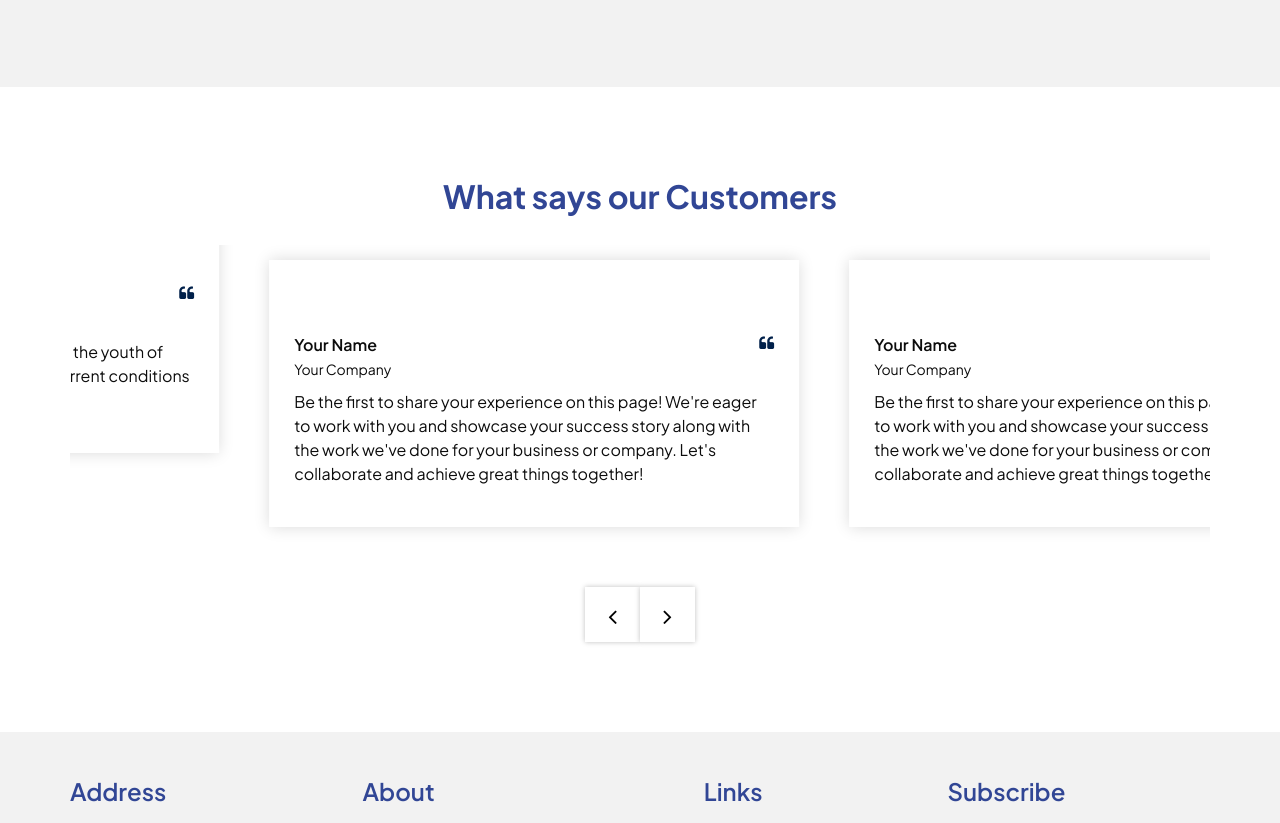
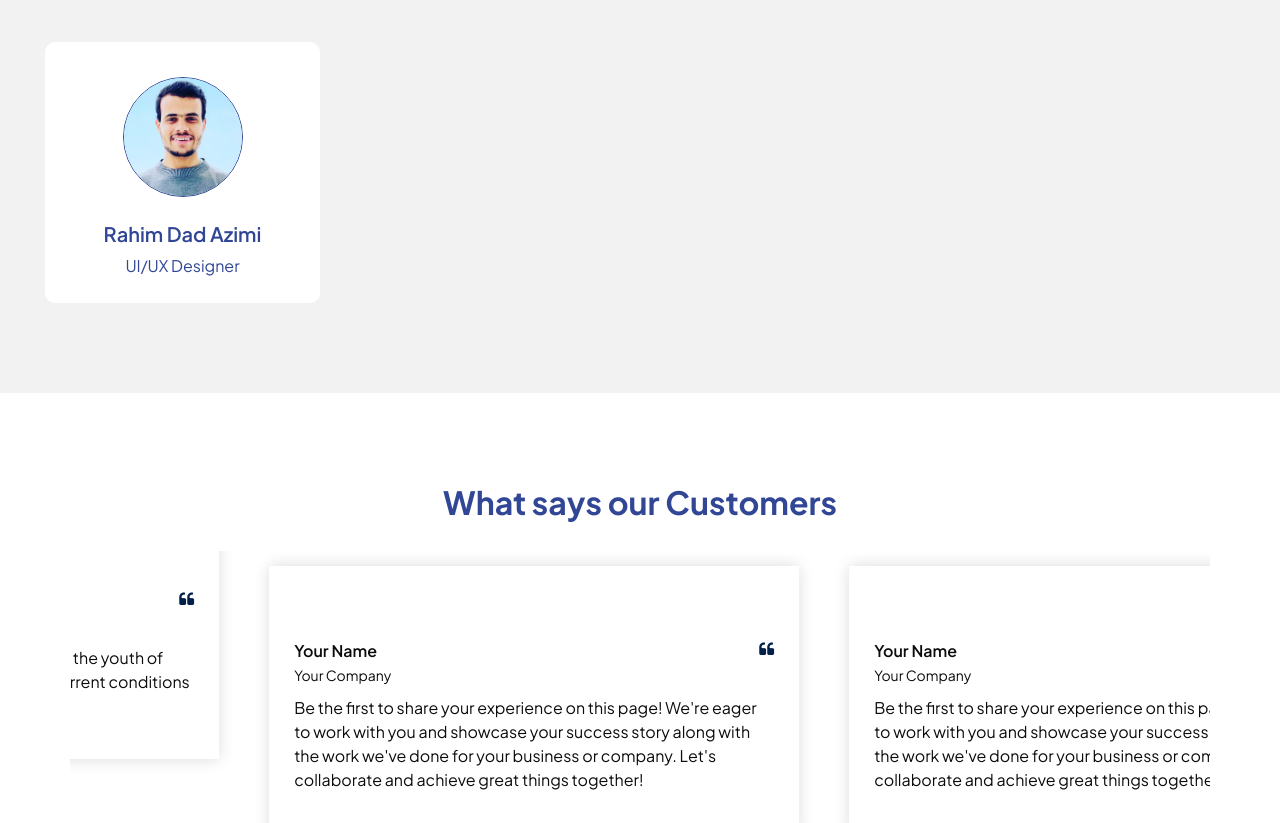
Before and after one commit to mehdiqayum/marketyaab-web, a website: page index.html in a window 1280 px wide. Shown: the part 4629-5452 px from the top of the page. Drawn offline with nearby package versions, Linux system fonts and the light colour scheme; some packages are replaced by stand-ins of ours; a script that the page names is missing.

Commit message:
Update index.html

```diff
--- a/index.html
+++ b/index.html
@@ -433,6 +433,24 @@
             </div>
           </div>
         </div>
+
+<div class="col-lg-3 col-sm-6">
+            <div class="box ">
+              <div class="img-box">
+                <img src="images/Rahim Dad Azimi PHOTO.jpg" class="img1" alt="">
+              </div>
+              <div class="detail-box">
+                <h5>
+                  Rahim Dad Azimi
+                </h5>
+                <p style="color: #314695;">
+                  UI/UX Designer
+                </p>
+              </div>
+            </div>
+          </div>
+        </div>
+
       </div>
     </div>
   </section>
```
